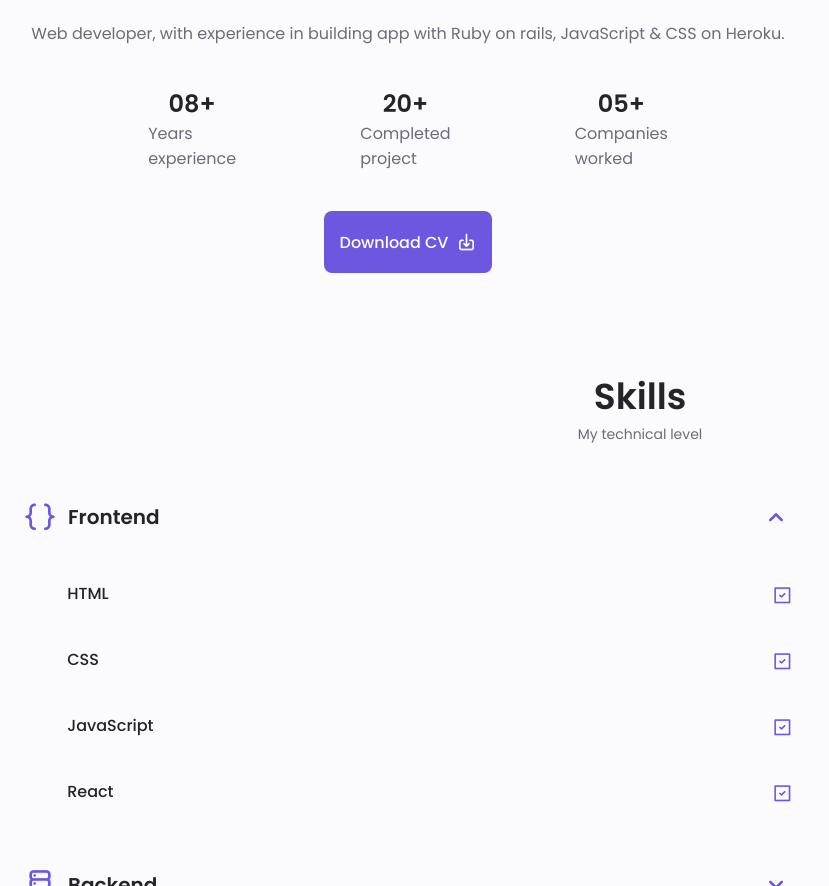
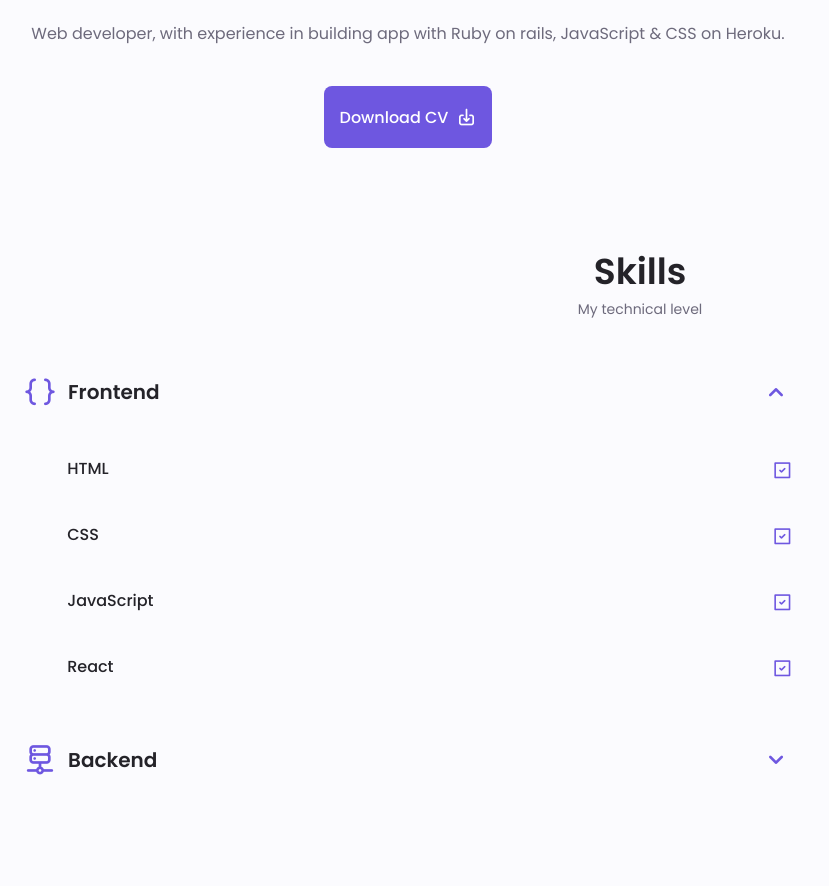
Before and after one commit to JulianThe0ne/profile, a plain HTML site: page index.html in a window 1280 px wide. Shown: the part 987-1873 px from the top of the page, without its empty margins (0-829 px from the left). Drawn offline with nearby package versions, Linux system fonts and the light colour scheme.

Commit message:
small fix

```diff
--- a/index.html
+++ b/index.html
@@ -131,22 +131,22 @@
                   <div class="about__data">
                     <p class="about__description">Web developer, with experience in building app with Ruby on rails, JavaScript & CSS on Heroku.</p>
 
-                    <div class="about__info">
+                    <!-- <div class="about__info">
                         <div>
-                          <span class="about__info-title">08+</span>
-                          <span class="about__info_name">Years <br> experience</span>
+                          <span class="about__info-title"></span>
+                          <span class="about__info_name"><br></span>
                         </div>
 
                         <div>
-                          <span class="about__info-title">20+</span>
-                          <span class="about__info_name">Completed <br> project</span>
+                          <span class="about__info-title"></span>
+                          <span class="about__info_name"><br></span>
                         </div>
 
                         <div>
-                          <span class="about__info-title">05+</span>
-                          <span class="about__info_name">Companies <br> worked</span>
+                          <span class="about__info-title"></span>
+                          <span class="about__info_name"><br></span>
                       </div>
-                    </div>
+                    </div> -->
 
                       <div class="about__buttons">
                         <a download="" href="assets/pdf/Julien_Afonso_Web_Developer_EN.pdf" class="button button--flex">
```
